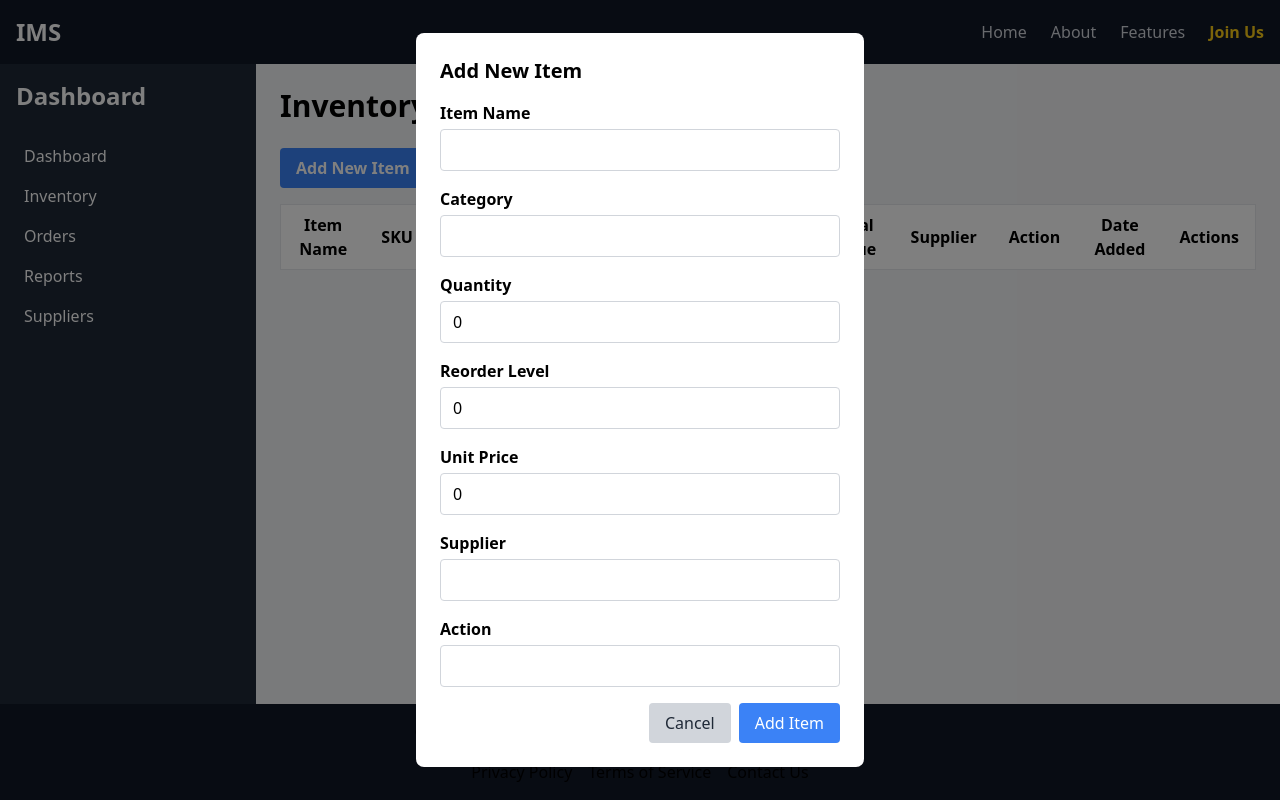
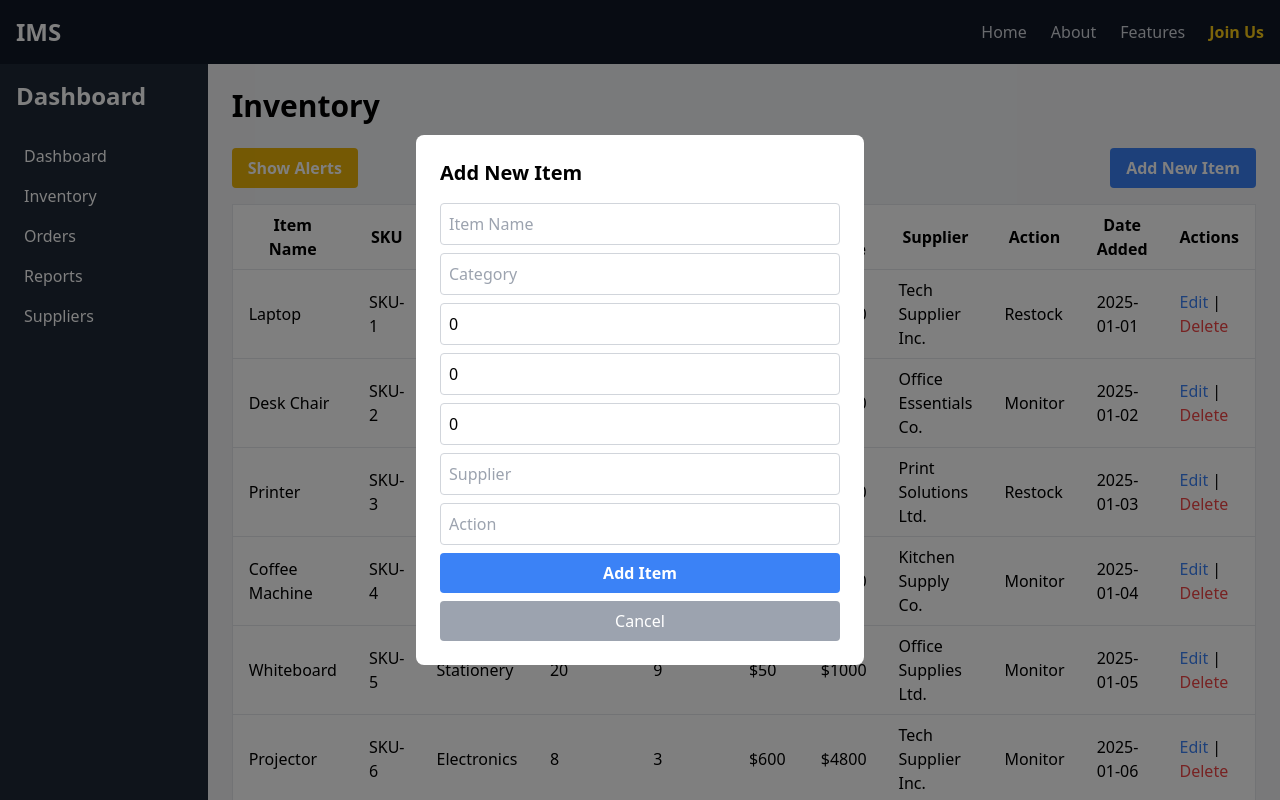
Before and after one commit to mperwe/inventory-management-, a React (Create React App) app: page /inventory in a window 1280 px wide. Both pictures are taken after a click on the button "Add New Item". Shown: the top 800 px of the page. Built offline with nearby package versions, Linux system fonts and the light colour scheme.

Commit message:
creating Item Alerts

```diff
--- a/package.json
+++ b/package.json
@@ -10,7 +10,7 @@
     "react-chartjs-2": "^5.3.0",
     "react-dom": "^19.0.0",
     "react-icons": "^5.4.0",
-    "react-router-dom": "^7.1.1",
+    "react-router-dom": "^7.1.3",
     "react-scripts": "^5.0.1"
   },
   "scripts": {
--- a/src/pages/InventoryPage.jsx
+++ b/src/pages/InventoryPage.jsx
@@ -4,7 +4,92 @@ import Navbar from '../components/Shared/Navbar';
 import Footer from '../components/Shared/Footer';
 
 const Inventory = () => {
-  const [inventory, setInventory] = useState([]);
+  const [inventory, setInventory] = useState([
+    {
+      id: 1,
+      name: "Laptop",
+      sku: "SKU-1",
+      category: "Electronics",
+      quantity: 10,
+      reorderLevel: 10,
+      unitPrice: 800,
+      supplier: "Tech Supplier Inc.",
+      action: "Restock",
+      dateAdded: "2025-01-01",
+    },
+    {
+      id: 2,
+      name: "Desk Chair",
+      sku: "SKU-2",
+      category: "Furniture",
+      quantity: 15,
+      reorderLevel: 3,
+      unitPrice: 120,
+      supplier: "Office Essentials Co.",
+      action: "Monitor",
+      dateAdded: "2025-01-02",
+    },
+    {
+      id: 3,
+      name: "Printer",
+      sku: "SKU-3",
+      category: "Electronics",
+      quantity: 5,
+      reorderLevel: 2,
+      unitPrice: 200,
+      supplier: "Print Solutions Ltd.",
+      action: "Restock",
+      dateAdded: "2025-01-03",
+    },
+    {
+      id: 4,
+      name: "Coffee Machine",
+      sku: "SKU-4",
+      category: "Appliances",
+      quantity: 7,
+      reorderLevel: 7,
+      unitPrice: 150,
+      supplier: "Kitchen Supply Co.",
+      action: "Monitor",
+      dateAdded: "2025-01-04",
+    },
+    {
+      id: 5,
+      name: "Whiteboard",
+      sku: "SKU-5",
+      category: "Stationery",
+      quantity: 20,
+      reorderLevel: 9,
+      unitPrice: 50,
+      supplier: "Office Supplies Ltd.",
+      action: "Monitor",
+      dateAdded: "2025-01-05",
+    },
+    {
+      id: 6,
+      name: "Projector",
+      sku: "SKU-6",
+      category: "Electronics",
+      quantity: 8,
+      reorderLevel: 3,
+      unitPrice: 600,
+      supplier: "Tech Supplier Inc.",
+      action: "Monitor",
+      dateAdded: "2025-01-06",
+    },
+    {
+      id: 7,
+      name: "Dell-5400",
+      sku: "SKU-7",
+      category: "Electronics",
+      quantity: 10,
+      reorderLevel: 3,
+      unitPrice: 500,
+      supplier: "Tech Supplier Inc.",
+      action: "Monitor",
+      dateAdded: "2025-01-06"
+    },
+  ]);
   const [isModalOpen, setIsModalOpen] = useState(false);
   const [isEditing, setIsEditing] = useState(false);
   const [editItemId, setEditItemId] = useState(null);
@@ -18,14 +103,13 @@ const Inventory = () => {
     action: '',
     dateAdded: '',
   });
+  const [showAlerts, setShowAlerts] = useState(false); // Track whether alerts should be shown
 
-  // Load data from local storage on component mount
   useEffect(() => {
     const storedInventory = JSON.parse(localStorage.getItem('inventory')) || [];
     setInventory(storedInventory);
   }, []);
 
-  // Save inventory data to local storage whenever it changes
   useEffect(() => {
     localStorage.setItem('inventory', JSON.stringify(inventory));
   }, [inventory]);
@@ -49,8 +133,8 @@ const Inventory = () => {
           ...newItem,
           id: Date.now(),
           sku,
-          dateAdded,
-        },
+          dateAdded
+        }
       ]);
     }
 
@@ -79,6 +163,15 @@ const Inventory = () => {
     setInventory(inventory.filter((item) => item.id !== id));
   };
 
+  const handleShowAlerts = () => {
+    setShowAlerts(!showAlerts); // Toggle the alert visibility
+  };
+
+  // Filter inventory to show only items with reorder level less than 6
+  const filteredInventory = showAlerts
+    ? inventory.filter((item) => item.reorderLevel < 6)
+    : inventory;
+
   return (
     <div className="flex flex-col min-h-screen">
       <Navbar />
@@ -87,6 +180,12 @@ const Inventory = () => {
         <div className="flex-1 p-4 sm:p-6 bg-gray-100">
           <h1 className="text-xl sm:text-3xl font-bold mb-6">Inventory</h1>
           <div className="flex justify-between items-center mb-4">
+            <button
+              onClick={handleShowAlerts}
+              className="px-4 py-2 bg-yellow-500 text-white font-semibold rounded hover:bg-yellow-600"
+            >
+              {showAlerts ? 'Show All Items' : 'Show Alerts'}
+            </button>
             <button
               onClick={() => setIsModalOpen(true)}
               className="px-4 py-2 bg-blue-500 text-white font-semibold rounded hover:bg-blue-600"
@@ -112,7 +211,7 @@ const Inventory = () => {
                 </tr>
               </thead>
               <tbody>
-                {inventory.map((item) => (
+                {filteredInventory.map((item) => (
                   <tr key={item.id}>
                     <td className="py-2 px-4 border-b">{item.name}</td>
                     <td className="py-2 px-4 border-b">{item.sku}</td>
@@ -151,58 +250,85 @@ const Inventory = () => {
       {isModalOpen && (
         <div className="fixed inset-0 bg-black bg-opacity-50 flex items-center justify-center z-50">
           <div className="bg-white rounded-lg p-6 w-full max-w-md mx-4">
-            <h2 className="text-xl font-bold mb-4">
+            <h2 className="text-xl font-semibold mb-4">
               {isEditing ? 'Edit Item' : 'Add New Item'}
             </h2>
-            <form
-              onSubmit={(e) => {
-                e.preventDefault();
-                handleAddItem();
-              }}
+            <form>
+              <input
+                type="text"
+                placeholder="Item Name"
+                value={newItem.name}
+                onChange={(e) => setNewItem({ ...newItem, name: e.target.value })}
+                className="mb-2 p-2 w-full border border-gray-300 rounded"
+              />
+              <input
+                type="text"
+                placeholder="Category"
+                value={newItem.category}
+                onChange={(e) =>
+                  setNewItem({ ...newItem, category: e.target.value })
+                }
+                className="mb-2 p-2 w-full border border-gray-300 rounded"
+              />
+              <input
+                type="number"
+                placeholder="Quantity"
+                value={newItem.quantity}
+                onChange={(e) =>
+                  setNewItem({ ...newItem, quantity: e.target.value })
+                }
+                className="mb-2 p-2 w-full border border-gray-300 rounded"
+              />
+              <input
+                type="number"
+                placeholder="Reorder Level"
+                value={newItem.reorderLevel}
+                onChange={(e) =>
+                  setNewItem({ ...newItem, reorderLevel: e.target.value })
+                }
+                className="mb-2 p-2 w-full border border-gray-300 rounded"
+              />
+              <input
+                type="number"
+                placeholder="Unit Price"
+                value={newItem.unitPrice}
+                onChange={(e) =>
+                  setNewItem({ ...newItem, unitPrice: e.target.value })
+                }
+                className="mb-2 p-2 w-full border border-gray-300 rounded"
+              />
+              <input
+                type="text"
+                placeholder="Supplier"
+                value={newItem.supplier}
+                onChange={(e) =>
+                  setNewItem({ ...newItem, supplier: e.target.value })
+                }
+                className="mb-2 p-2 w-full border border-gray-300 rounded"
+              />
+              <input
+                type="text"
+                placeholder="Action"
+                value={newItem.action}
+                onChange={(e) =>
+                  setNewItem({ ...newItem, action: e.target.value })
+                }
+                className="mb-2 p-2 w-full border border-gray-300 rounded"
+              />
+              <button
+                type="button"
+                onClick={handleAddItem}
+                className="w-full py-2 bg-blue-500 text-white font-semibold rounded hover:bg-blue-600"
               >
-              {[
-                { label: 'Item Name', value: 'name' },
-                { label: 'Category', value: 'category' },
-                { label: 'Quantity', value: 'quantity', type: 'number' },
-                { label: 'Reorder Level', value: 'reorderLevel', type: 'number' },
-                { label: 'Unit Price', value: 'unitPrice', type: 'number' },
-                { label: 'Supplier', value: 'supplier' },
-                { label: 'Action', value: 'action' },
-              ].map(({ label, value, type = 'text' }) => (
-                <div className="mb-4" key={value}>
-                  <label className="block mb-1 font-semibold">{label}</label>
-                  <input
-                    type={type}
-                    value={newItem[value]}
-                    onChange={(e) =>
-                      setNewItem({
-                        ...newItem,
-                        [value]:
-                          type === 'number'
-                            ? parseFloat(e.target.value) || 0
-                            : e.target.value,
-                      })
-                    }
-                    className="w-full border border-gray-300 rounded px-3 py-2"
-                    required
-                  />
-                </div>
-              ))}
-              <div className="flex justify-end">
+                {isEditing ? 'Save Changes' : 'Add Item'}
+              </button>
               <button
                 type="button"
                 onClick={() => setIsModalOpen(false)}
-                  className="px-4 py-2 bg-gray-300 text-gray-800 rounded mr-2"
+                className="mt-2 w-full py-2 bg-gray-400 text-white rounded hover:bg-gray-500"
               >
                 Cancel
               </button>
-                <button
-                  type="submit"
-                  className="px-4 py-2 bg-blue-500 text-white rounded"
-                >
-                  {isEditing ? 'Update Item' : 'Add Item'}
-                </button>
-              </div>
             </form>
           </div>
         </div>
```
Also changed, not shown: 1 other file (tests, documents, lock files or other folders). Lines whose indentation alone changed are shown as unchanged.
